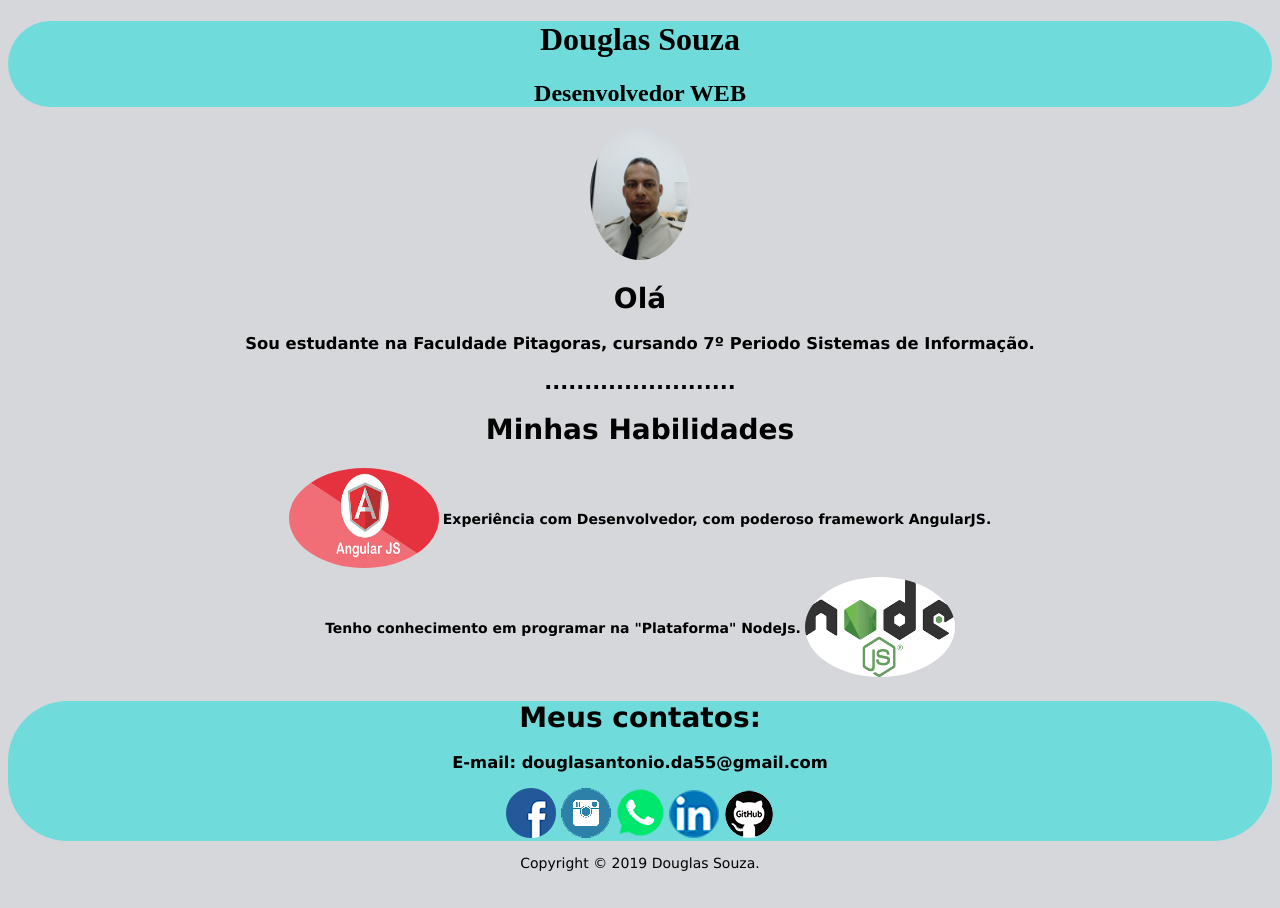
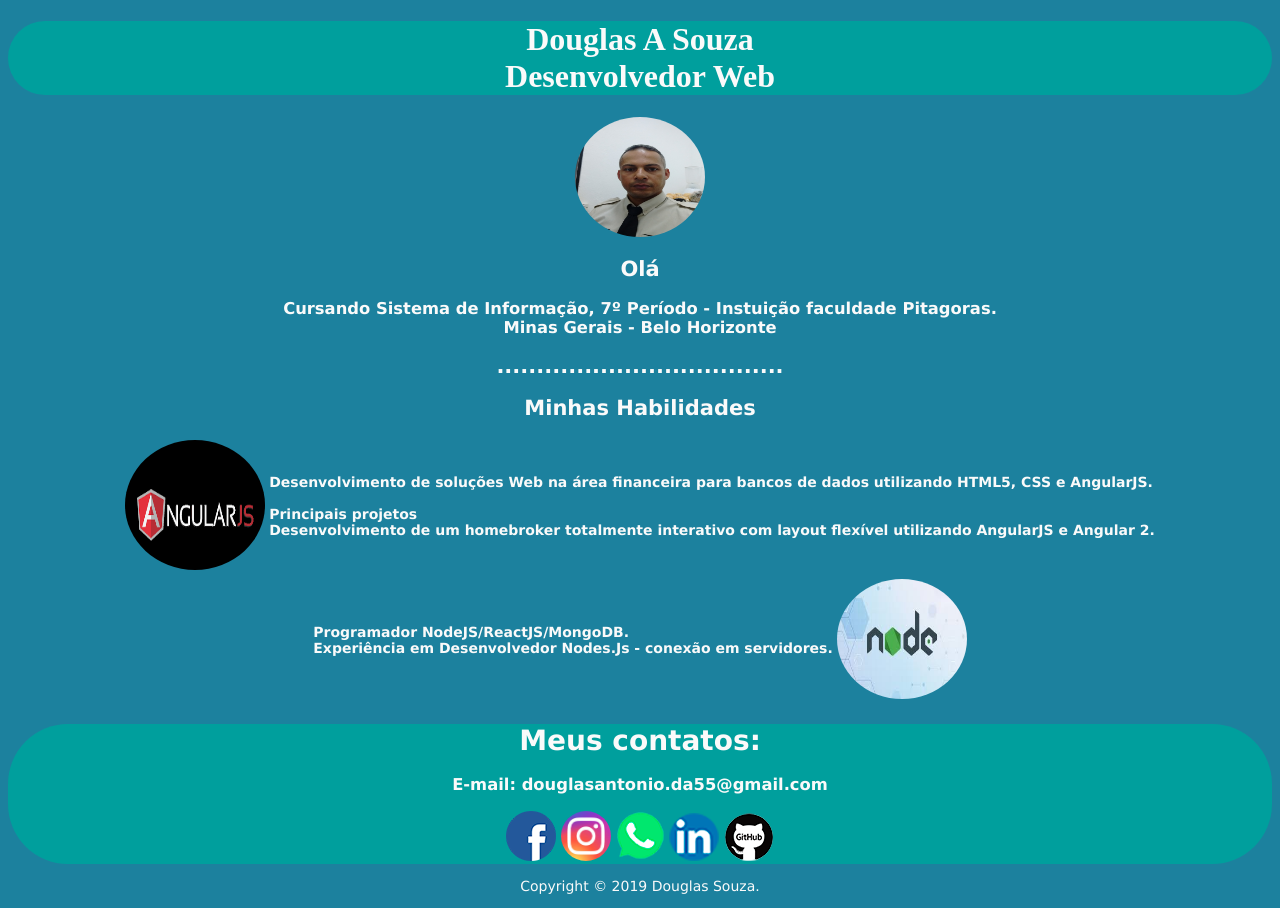
Before and after one commit to SouzaAntonio/DAS-curriculo, a plain HTML site: page DAS-curriculo.html in a window 1280 px wide. Before the commit the page ends 885 px from the top, so only its background shows below. Drawn offline with Linux system fonts and the light colour scheme.

Commit message:
Add files via upload

```diff
--- a/DAS-curriculo.html
+++ b/DAS-curriculo.html
@@ -8,35 +8,42 @@
 
      <body>
            <header>
-                 <h1> Douglas Souza </h1>
-                 <h2> Desenvolvedor WEB</h2>
+                 <style>
+                       body{
+                             color:#fafafa;
+                       }
+                  </style>
+                 <h1> Douglas A Souza <br>Desenvolvedor Web</h1>
 
            </header>
 
            <div class="fotodoc">
-                 <img src="./imagens/DAS.jpg"  width="100px"    class="circle">
-                 <h1><b> Olá</b></h1>
-                 <h3> <b>Sou estudante na Faculdade Pitagoras, cursando 7º Periodo Sistemas de Informação.</b></h3>
-                 <h2>........................</h2>
-           <h1>Minhas Habilidades</h1>
+                 <img src="./imagens/DAS.jpg"  width="130px"  height="120px"  class="circle">
+                 <h2><b> Olá</b></h2>
+                 <h3><b>Cursando Sistema de Informação, 7º Período - Instuição faculdade Pitagoras.</b><br>Minas Gerais - Belo Horizonte</h3>
+                 <h2>....................................</h2>
+           <h2>Minhas Habilidades</h2>
 
 
           <center>
                 <table>
                         <tr>
-                                    <td><img  width="150" height="100" src="./imagens/AngularJS.jpg" class="circle"/></td>
+                          <td><a href="https://angularjs.org/" ><img  width="140" height="130" src="./imagens/angular.png" class="circle"/></a></td>
 
-                          <td><b>Experiência com Desenvolvedor, com poderoso framework AngularJS.</b></td>
+                          <td><b>Desenvolvimento de soluções Web na área financeira para bancos de dados utilizando HTML5, CSS e AngularJS.<br>
+
+                                    <br>Principais projetos<br>
+                                    Desenvolvimento de um homebroker totalmente interativo com layout flexível utilizando AngularJS e Angular 2.</b></td>
 
                         </tr>
 
                       </table>
-           <table>
+                  <table>
                   <tr>
 
-
-                    <td><b>Tenho conhecimento em programar na "Plataforma" NodeJs.</b>  </td>
-                  <td><img  width="150" height="100" src="./imagens/NodeJs.jpg" class="circle"/></td>
+                    <td><b>Programador NodeJS/ReactJS/MongoDB.<br>
+                           Experiência em Desenvolvedor Nodes.Js - conexão em servidores.</b>  </td>
+                    <td><a href="https://nodejs.org/en/"><img  width="130" height="120" src="./imagens/nodes.jpeg"  class="circle"/></a></td>
                   </tr>
 
                 </table>
@@ -51,7 +58,7 @@
 
                             <center><a href="https://www.facebook.com/profile.php?id=100003174798903"><img src="./imagens/face.png"></a>
 
-                            <a href="https://www.instagram.com/?hl=pt-br/"><img src="./imagens/insta.png"></a>
+                            <a href="https://www.instagram.com/?hl=pt-br/"><img width="50" height="50" src="./imagens/insta.jpg" class="circle"></a>
                             <a href="https://wa.me/5531 98629-1762"><img src="./imagens/whatss.png"></a>
                             <a href="https://www.linkedin.com/feed/"><img src="./imagens/linkedin (1).PNG"></a>
                             <a href="https://github.com/SouzaAntonio"><img src="./imagens/github.png"></a>
--- a/style.css
+++ b/style.css
@@ -1,12 +1,12 @@
 body {
-    background: rgb(214, 215, 219);
+    background-color:#1c819e;
     text-align: center
 
 
 }
 header {
     text-align: center;
-    background-color:  rgb(111, 219, 219);
+    background-color: #009f9d;
     border-radius: 60px;
 }
 
@@ -15,6 +15,7 @@ header {
     font-family: verdana;
     font-size: 14px;
 }
+
 .circle {
     border-radius: 100%;
 }
@@ -24,7 +25,8 @@ ul {
 
 }
 .rodape{
-    background: rgb(111, 219, 219);
+    background-color: #009f9d;
+    background-color: ;
     text-align: center;
     background-color: (144, 167, 209);
     border-radius: 60px;
```
Also changed, not shown: imagens/angular.png (added), imagens/insta.jpg (added), imagens/nodes.jpeg (added).
